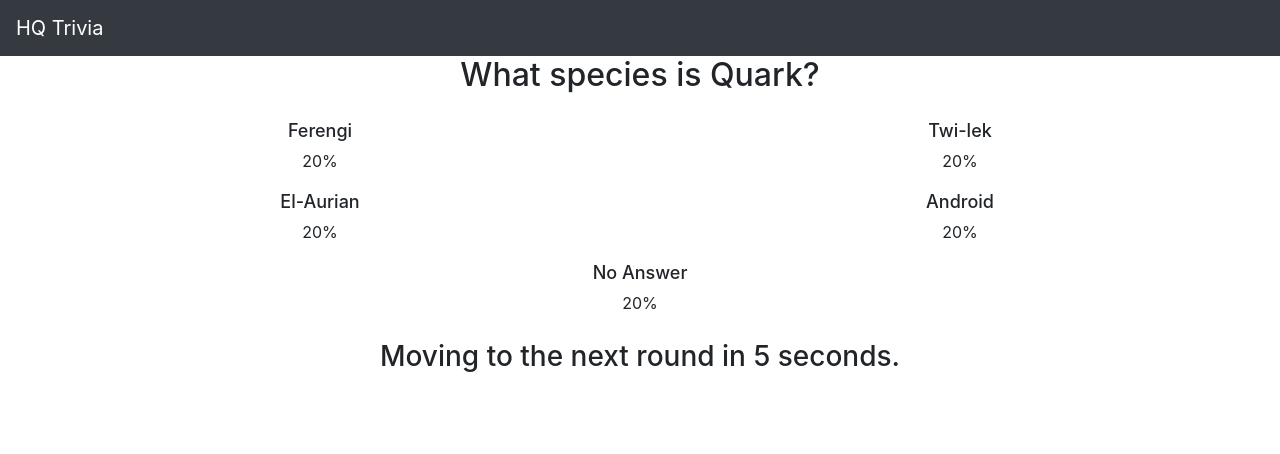
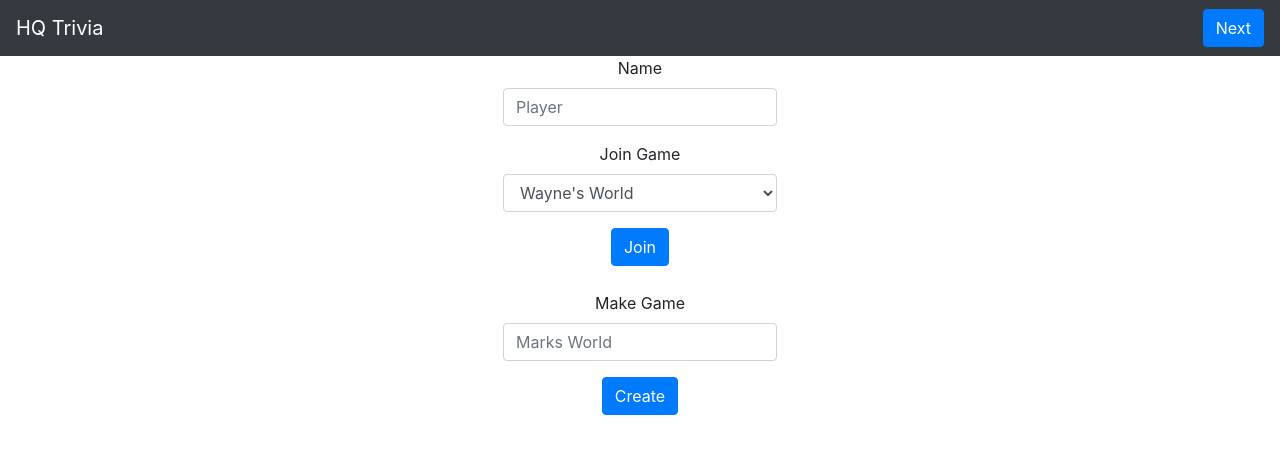
Before and after one commit to Markar/TriviaGame, a React (Create React App) app in the folder viewer-ui/: page / in a window 1280 px wide. Shown: the top 454 px of the page. Built offline with nearby package versions, Linux system fonts and the light colour scheme.

Commit message:
add nextPage button to header for debugging UI

```diff
--- a/viewer-ui/src/Header/Header.js
+++ b/viewer-ui/src/Header/Header.js
@@ -1,15 +1,24 @@
 import React from 'react';
 import './Header.scss';
-import { Navbar } from 'react-bootstrap';
+import { Navbar, Button } from 'react-bootstrap';
 import { Link } from "@reach/router";
+import { useDispatch } from 'react-redux';
+import { nextPage } from '../gameSlice';
 
 function Header() {
+  const dispatch = useDispatch();
+
+  function goToNextPage() {
+    dispatch(nextPage());
+  }
+
   return (
     <>
       <Navbar className = "justify-content-between" bg="dark" variant="dark" sticky="top">
         <Link to="/">
           <Navbar.Brand href="">HQ Trivia</Navbar.Brand>
         </Link>
+        <Button onClick={goToNextPage}>Next</Button>
       </Navbar>
     </>
   );
--- a/viewer-ui/src/gameSlice.js
+++ b/viewer-ui/src/gameSlice.js
@@ -11,7 +11,7 @@
     // 1 is the question screen
     // 2 is the end of round score screen
     // 3 is the score screen
-    page: 2,
+    page: 0,
 
     games: [
       {
@@ -125,6 +125,15 @@
       // This bit allows us to display the loading indicator while waiting for the API response.
       state.isFetching = true;
     },
+    nextPage(state, action) {
+      if (action.type === 'game/nextPage') {
+        // this is just to be used for debugging the UI
+        state.page++;
+        if (state.page > 3) {
+          state.page = 0
+        }
+      }
+    },
     createGame(state, action) {
       // this should probably check the games object for unique names
       if (action.type === 'game/createGame') {
@@ -204,7 +213,7 @@
   },
 });
 
-export const { cardsReceived, filterCards, loading, createGame, joinGame, answerQuestion } = gameSlice.actions;
+export const { cardsReceived, filterCards, loading, createGame, joinGame, answerQuestion, nextPage } = gameSlice.actions;
 export const selectPage = state => state.game.page;
 export const selectGames = state => state.game.games;
 export const selectGameCount = state => state.game.gameCount;
@@ -212,13 +221,4 @@
 export const selectQuestions = state => state.game.questions;
 export const isFetching = state => state.card.isFetching;
 
-
-
-// Default the page size to 20 in params, but either can be passed in via the function
-// export const fetchCards = (page, pageSize = 20) => async dispatch => {
-//   dispatch(loading);
-//   const response = await axios.get(`https://api.elderscrollslegends.io/v1/cards?pageSize=${pageSize}&page=${page}`);
-//   dispatch(cardsReceived(response.data));
-// }
-
 export default gameSlice.reducer;
```
